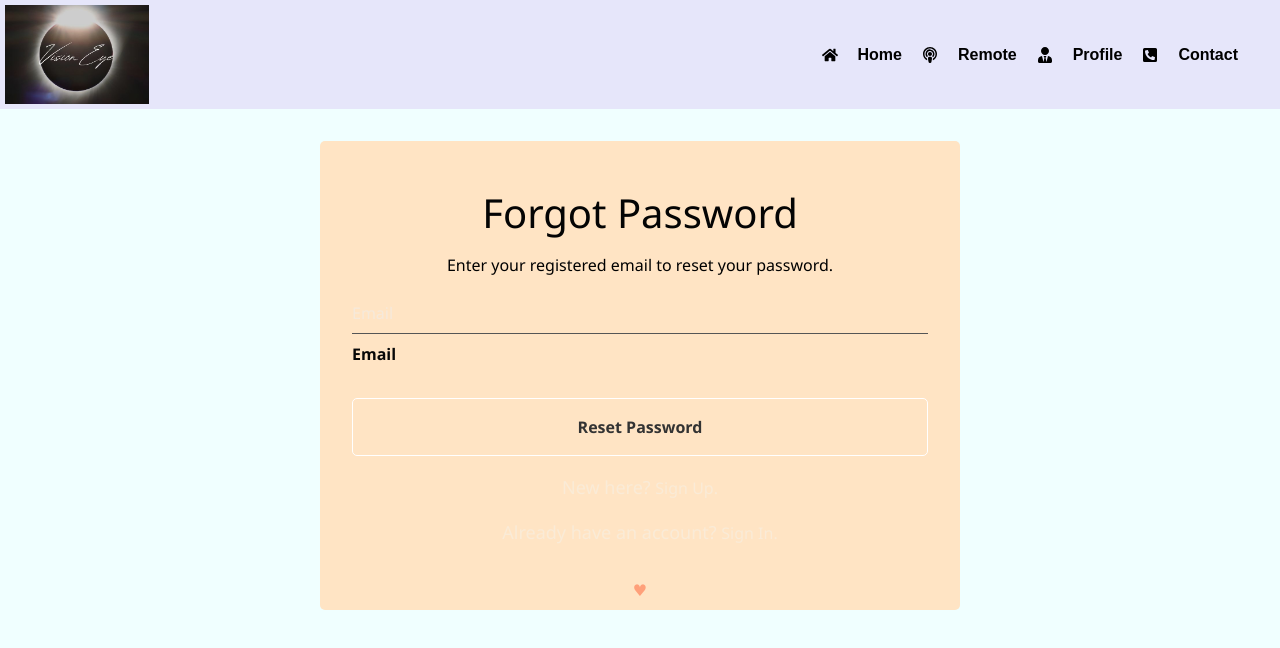
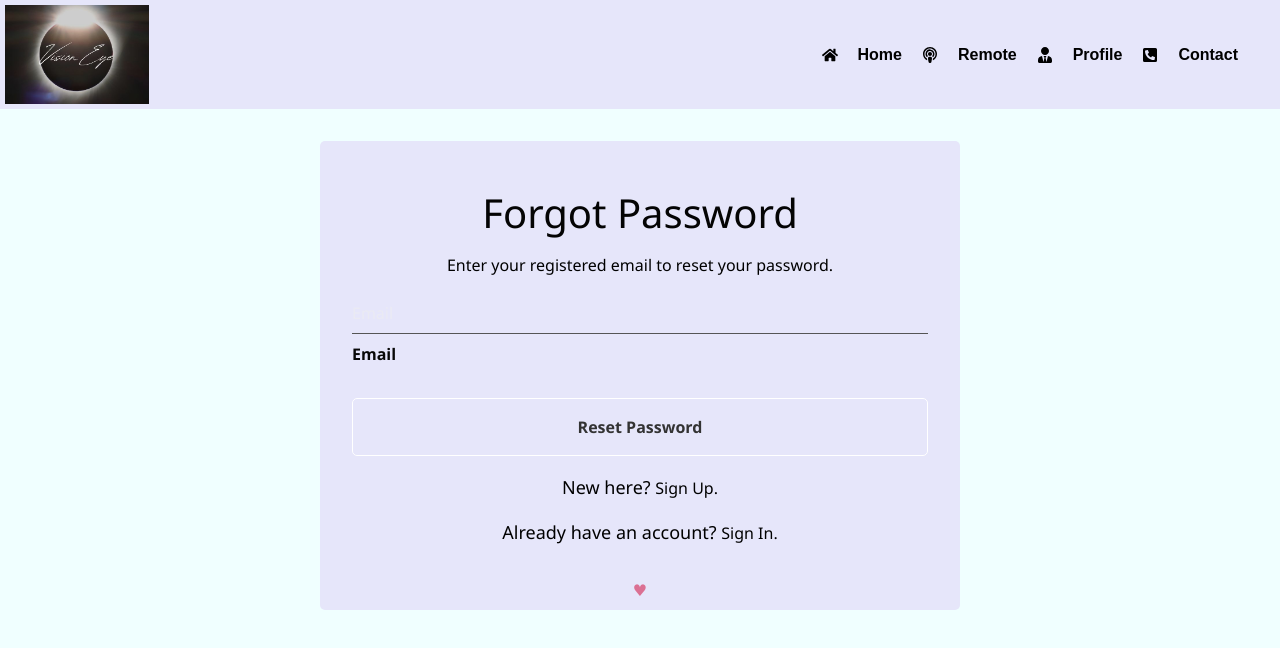
Before and after one commit to imroysakshi/vision-eye, a React (Create React App) app: page /forgot-password in a window 1280 px wide. Shown: the top 648 px of the page. Built offline with nearby package versions, Linux system fonts and the light colour scheme; no server answers.

Commit message:
new image added

```diff
--- a/src/pages/ForgotPassword.css
+++ b/src/pages/ForgotPassword.css
@@ -13,7 +13,7 @@
     -moz-font-feature-settings: "liga" on; }
 
   .row {
-    background-color:bisque;
+    background-color:lavender;
     color: rgb(4, 4, 4);
     text-align: center;
     padding: 2em 2em 0.5em;
@@ -69,12 +69,12 @@
           height: 1em;
           width: 4%; }
     .row .footer h5 {
-      color:antiquewhite;
+      color:black;
       margin-top: 1em; }
     .row .footer p {
       margin-top: 2em; }
       .row .footer p .symbols {
-        color:lightsalmon; }
+        color:palevioletred; }
     .row .footer a {
       color: inherit;
       text-decoration: none; }
```
Also changed, not shown: src/img/img6.jpg (added), src/img/img7.jpg (added).
